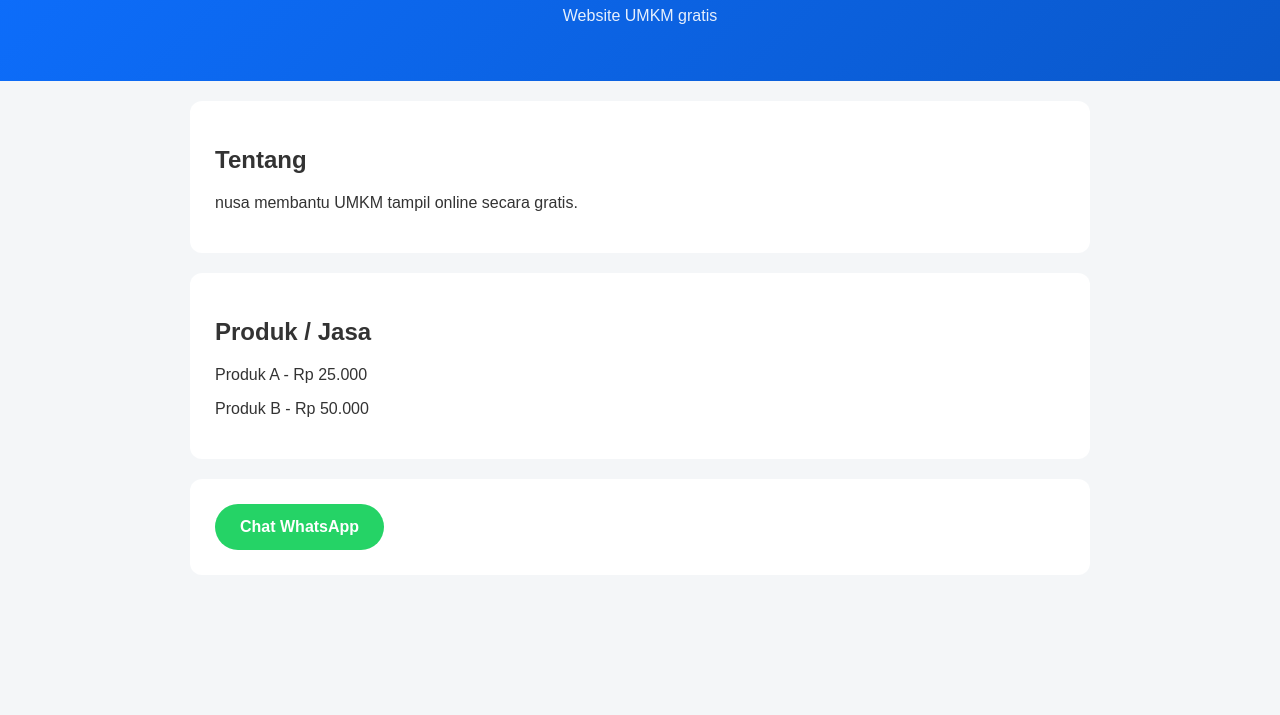
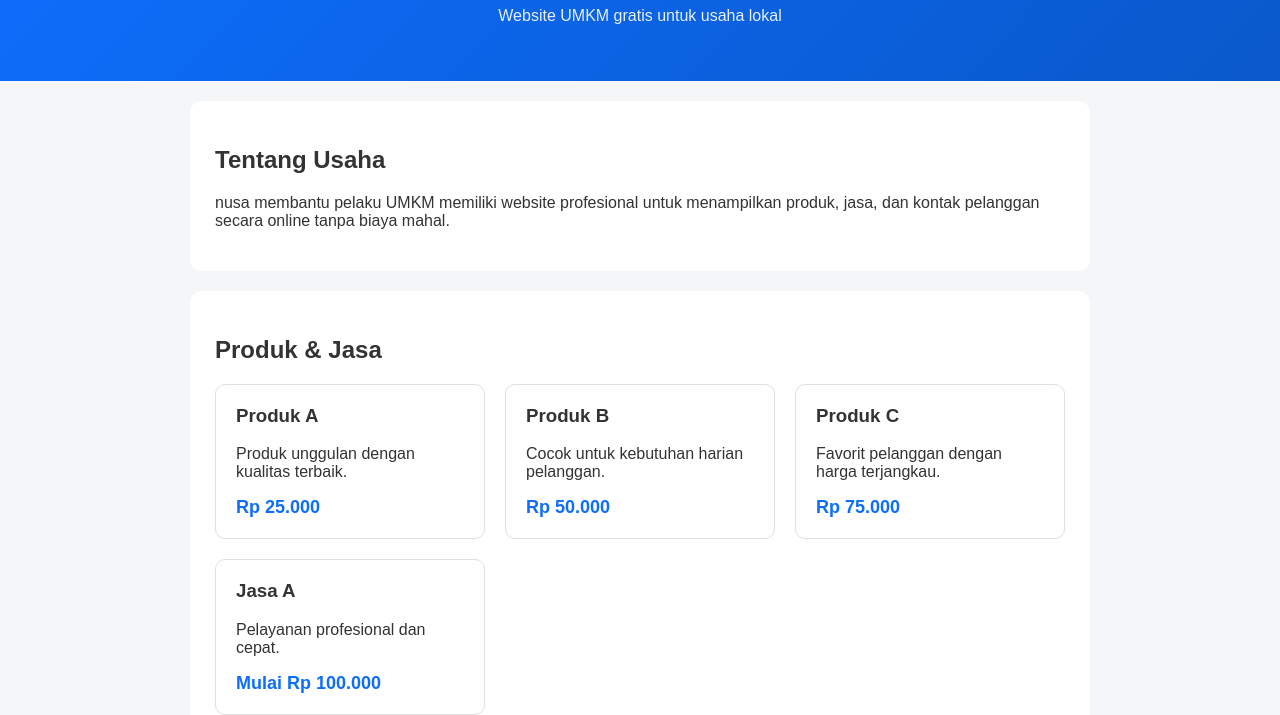
Before and after one commit to nusa1209/nusa, a plain HTML site: page index.html in a window 1280 px wide. Shown: the part 85-800 px from the top of the page. Drawn offline with Linux system fonts and the light colour scheme.

Commit message:
Update index.html
Signed-off-by: nusa1209 <muhamadapis41@gmail.com>

```diff
--- a/index.html
+++ b/index.html
@@ -2,7 +2,7 @@
 <html lang="id">
 <head>
   <meta charset="UTF-8">
-  <title>nusa</title>
+  <title>nusa - Website UMKM</title>
   <meta name="viewport" content="width=device-width, initial-scale=1.0">
   <link rel="stylesheet" href="style.css">
 </head>
@@ -10,29 +10,61 @@
 
 <header>
   <h1>nusa</h1>
-    <p>Website UMKM gratis</p>
+  <p>Website UMKM gratis untuk usaha lokal</p>
 </header>
 
 <section>
-    <h2>Tentang</h2>
+  <h2>Tentang Usaha</h2>
   <p>
-      nusa membantu UMKM tampil online secara gratis.
+    nusa membantu pelaku UMKM memiliki website profesional
+    untuk menampilkan produk, jasa, dan kontak pelanggan
+    secara online tanpa biaya mahal.
   </p>
 </section>
 
 <section>
-    <h2>Produk / Jasa</h2>
-    <p>Produk A - Rp 25.000</p>
-    <p>Produk B - Rp 50.000</p>
+  <h2>Produk & Jasa</h2>
+
+  <div class="products">
+    <div class="product">
+      <h3>Produk A</h3>
+      <p>Produk unggulan dengan kualitas terbaik.</p>
+      <strong>Rp 25.000</strong>
+    </div>
+
+    <div class="product">
+      <h3>Produk B</h3>
+      <p>Cocok untuk kebutuhan harian pelanggan.</p>
+      <strong>Rp 50.000</strong>
+    </div>
+
+    <div class="product">
+      <h3>Produk C</h3>
+      <p>Favorit pelanggan dengan harga terjangkau.</p>
+      <strong>Rp 75.000</strong>
+    </div>
+
+    <div class="product">
+      <h3>Jasa A</h3>
+      <p>Pelayanan profesional dan cepat.</p>
+      <strong>Mulai Rp 100.000</strong>
+    </div>
+  </div>
 </section>
 
-  <section>
-   <a href="https://wa.me/6283835131406?text=Halo%20saya%20tertarik%20dengan%20produk%20Anda"
+<section class="contact">
+  <h2>Hubungi Kami</h2>
+  <p>Klik tombol di bawah untuk pemesanan & konsultasi</p>
+  <a href="https://wa.me/6281234567890?text=Halo%20saya%20tertarik%20dengan%20layanan%20di%20website%20nusa"
      class="btn"
      target="_blank">
      Chat WhatsApp
   </a>
 </section>
 
+<footer>
+  <p>© 2025 nusa • Website UMKM Gratis</p>
+</footer>
+
 </body>
 </html>
```
Lines whose indentation alone changed are shown as unchanged.
